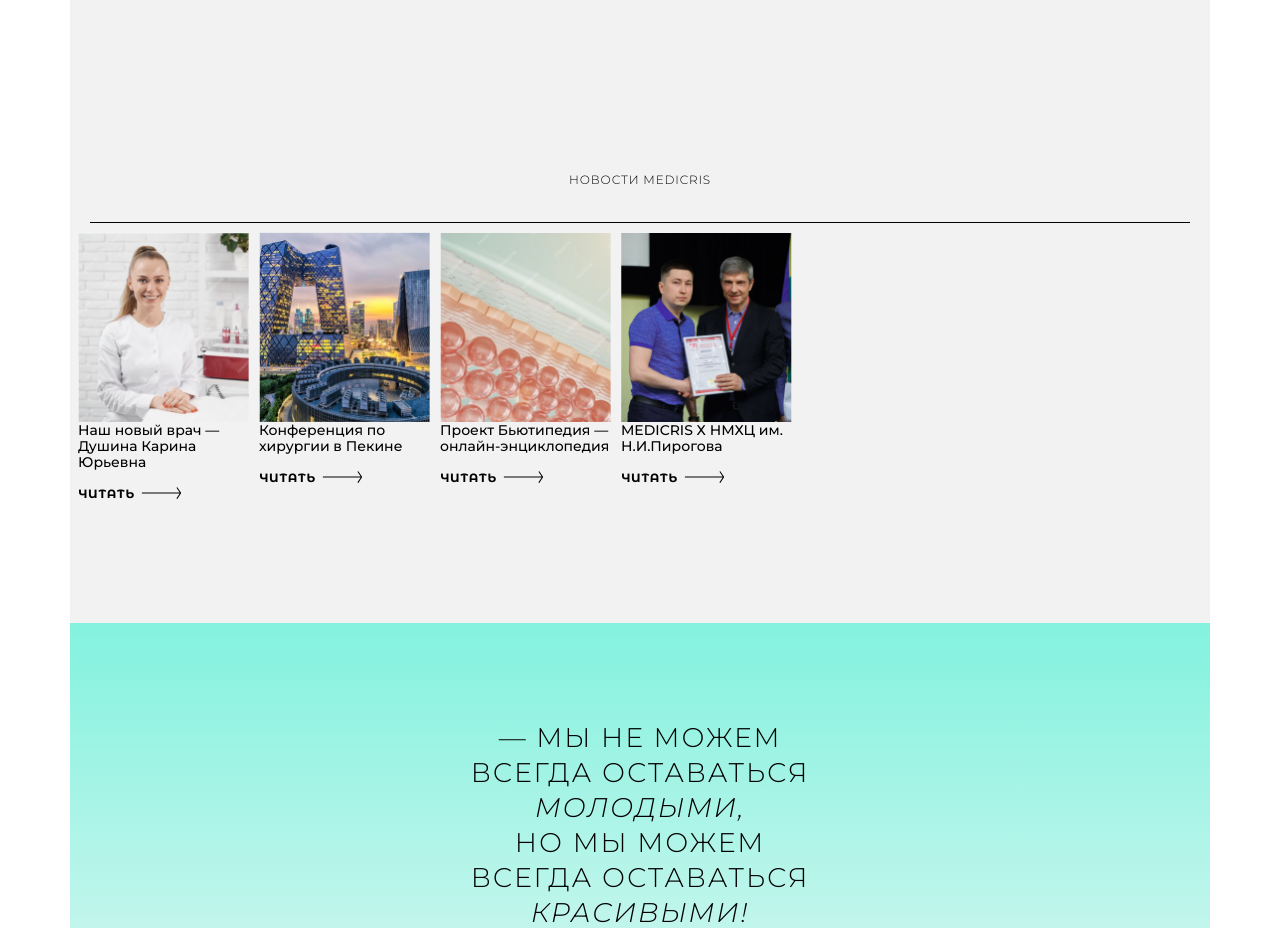
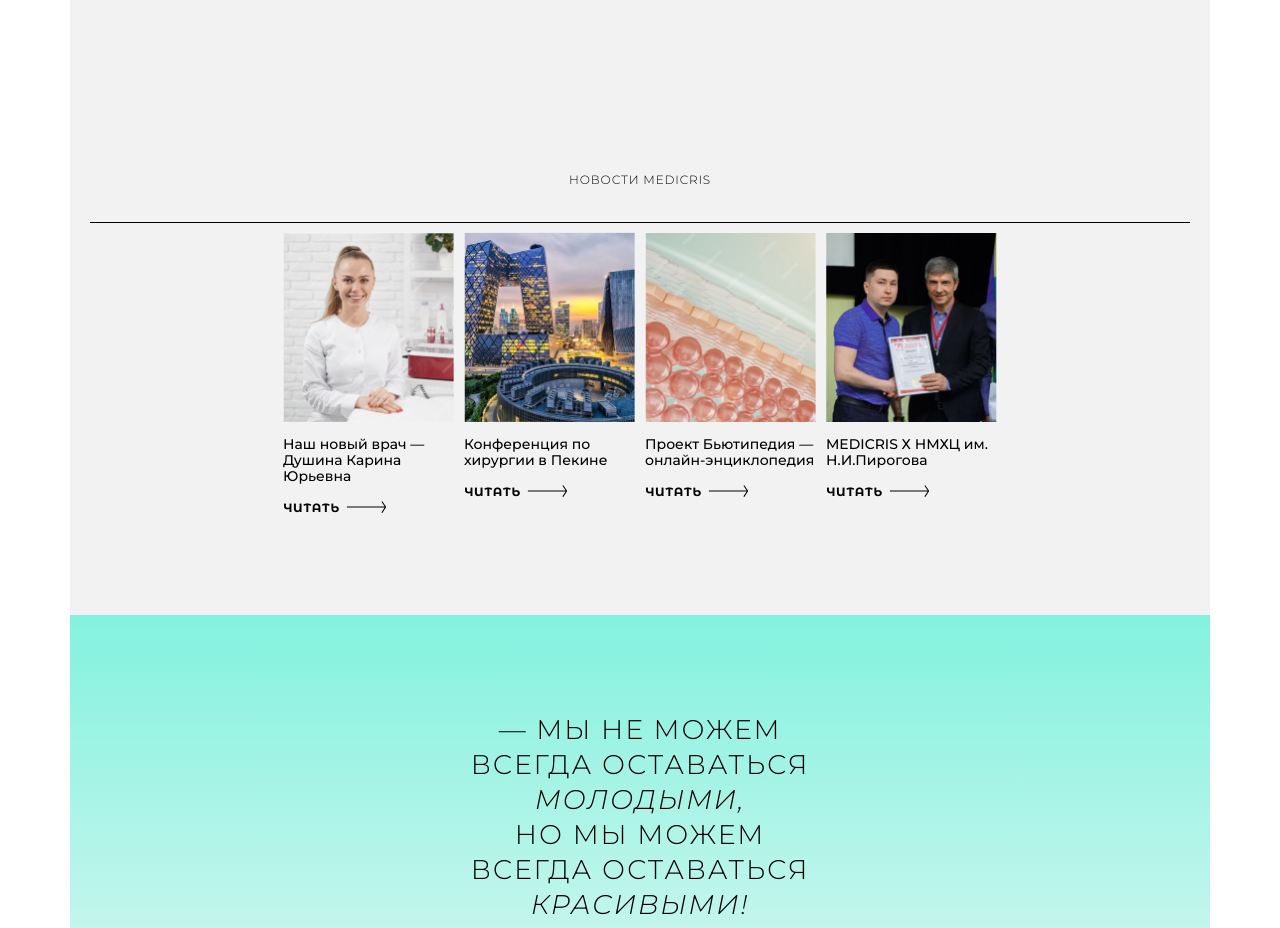
Before and after one commit to ktnkl/medicris, a website: page index.html in a window 1280 px wide. Shown: the part 8563-9491 px from the top of the page. Drawn offline with nearby package versions, Linux system fonts and the light colour scheme.

Commit message:
правка новостей главной

```diff
--- a/scss/pages/home.scss
+++ b/scss/pages/home.scss
@@ -1138,7 +1138,9 @@ color: #000000;
 }
 
 .news {
-
+  display: flex;
+  flex-direction: column;
+  align-items: center;
   padding: 0 20px;
   padding-bottom: 100px;
   background-color: #f2f2f2;
@@ -1148,13 +1150,14 @@ color: #000000;
     display: flex;
     flex-direction: row;
     flex-wrap: wrap;
+    justify-content: center;
     column-gap: 10px;
+    row-gap: 22px;
   }
   &-arrow__text {
     width: 90px;
     height: 15px;
     margin-top: 16px;
-    margin-bottom: 22px;
 
     font-family: 'Montserrat Alternates';
     font-style: normal;
@@ -1169,8 +1172,6 @@ color: #000000;
     letter-spacing: 0.05em;
 
     color: #000000;
-
-
   }
 
   &-item {
@@ -1183,8 +1184,8 @@ color: #000000;
     font-size: 14px;
     font-weight: 500;
     line-height: 16px;
-    text-align: left;
-
+
+    margin-top: 14px;
   }
   &__title {
     padding: 52px;
```
Also changed, not shown: css/pages/home.css, 1 other file. Lines whose indentation alone changed are shown as unchanged.
